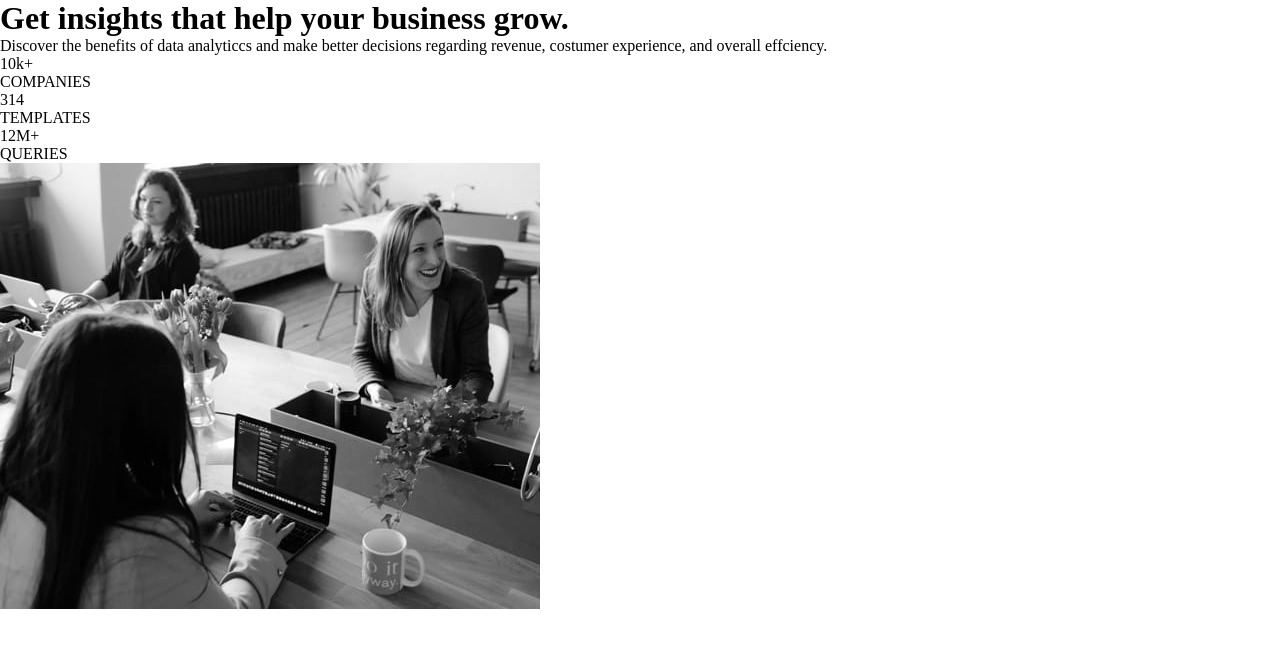
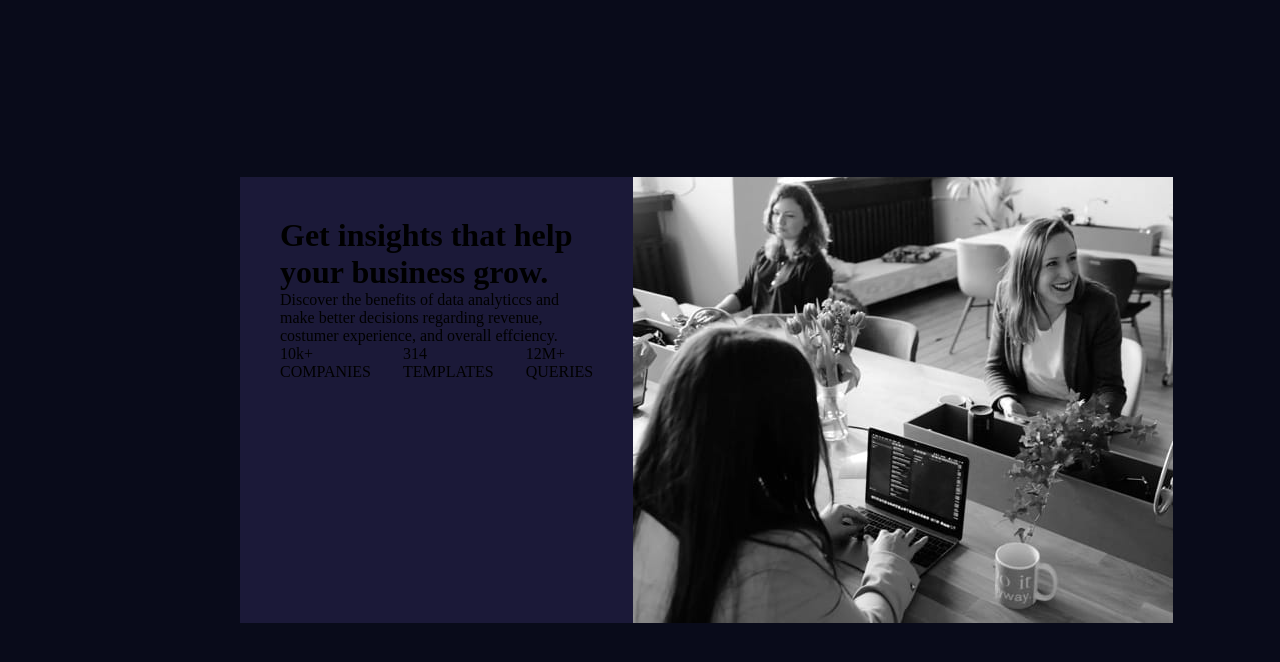
Before and after one commit to alef-monteiro/Frontend_Mentor_Desafios, a plain HTML site: page stats-preview-card-challenge/meu projeto/index.html in a window 1280 px wide. Drawn offline with Linux system fonts and the light colour scheme.

Commit message:
desenvolvimento desafio stats-preview-card-challenge

```diff
--- a/stats-preview-card-challenge/meu projeto/index.html
+++ b/stats-preview-card-challenge/meu projeto/index.html
@@ -15,14 +15,18 @@
   <body>
     <div class="container__parent">
       <div class="container">
-        <div class="apresentação__box">
-          <h1 class="apresentação__titulo">
-            Get <span class="word">insights</span> that help your business grow.
-          </h1>
-          <p class="apresentacao__descricao">
-            Discover the benefits of data analyticcs and make better decisions
-            regarding revenue, costumer experience, and overall effciency.
-          </p>
+        <div class="apresentacao__container">
+          <div class="apresentacao__box">
+            <h1 class="apresentacao__titulo">
+              Get <span class="word">insights</span> that help your business
+              grow.
+            </h1>
+
+            <p class="apresentacao__descricao">
+              Discover the benefits of data analyticcs and make better decisions
+              regarding revenue, costumer experience, and overall effciency.
+            </p>
+          </div>
 
           <div class="apresentacao__numeros">
             <div class="numeros__box">
@@ -41,9 +45,10 @@
             </div>
           </div>
         </div>
-        <div class="imagem__principal">
-          <img src="/meu projeto/images/image-header-desktop.jpg" />
-        </div>
+
+        <img
+          class="imagem__principal"
+          src="/meu projeto/images/image-header-desktop.jpg" />
       </div>
     </div>
   </body>
--- a/stats-preview-card-challenge/meu projeto/style.css
+++ b/stats-preview-card-challenge/meu projeto/style.css
@@ -6,3 +6,38 @@
   padding: 0;
   box-sizing: border-box;
 }
+
+body {
+}
+
+.container__parent {
+  display: flex;
+  align-items: center;
+  justify-content: center;
+  height: 100vh;
+  width: 100%;
+
+  background-color: hsl(233, 47%, 7%);
+}
+
+.container {
+  display: flex;
+  width: 800px;
+  background-color: hsl(244, 38%, 16%);
+}
+
+.apresentacao__container {
+  display: flex;
+  flex-direction: column;
+  padding: 5%;
+}
+
+.apresentacao__numeros {
+  display: flex;
+  align-items: center;
+  gap: 2rem;
+}
+
+.imagem__principal {
+  width: 100%;
+}
```
